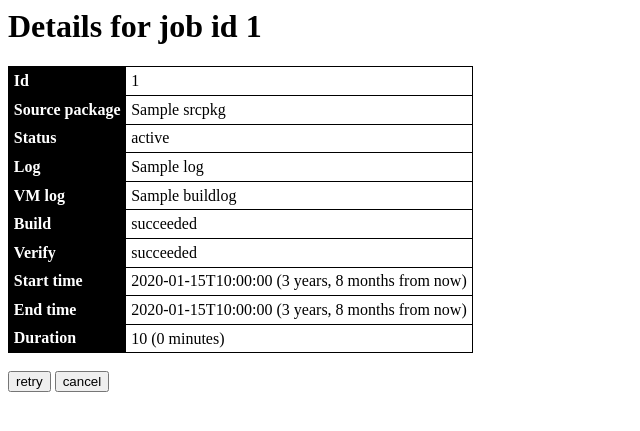
After one commit to jon-turney/carpetbag-django, a Django app: template builds/templates/builds/detail.html in a window 1280 px wide. The commit adds this page. Shown: the top 431 px of the page, without its empty margins (0-640 px from the left). Run offline with Django 3.2, Linux system fonts and the light colour scheme; the template is opened without the code that fills it: most values are stand-ins (such as "Sample title", 1, 10 or a date in 2020); data that the repository does not hold is empty.

Commit message:
Add detail view, with retry and cancel actions

```diff
--- a/builds/static/builds/style.css
+++ b/builds/static/builds/style.css
@@ -21,18 +21,41 @@ table.grid tr:nth-child(even) {
 }
 
 table.grid tr.yes {
-    color: green;
 }
 
 table.grid tr.no {
-    color: red;
 }
 
 table.grid tr.maybe {
-    color: orange;
 }
 
 table.grid td {
+    border: 1px solid black;
+    border-collapse: collapse;
+    padding: 0.3em;
+}
+
+table.grid td.yes {
+    background-color: green;
+}
+
+table.grid td.no {
+    background-color: red;
+}
+
+table.details {
+    border: 1px solid black;
+    border-collapse: collapse;
+}
+
+table.details th {
+    text-align: left;
+    background-color: black;
+    color: white;
+    padding: 0.3em;
+}
+
+table.details td {
     border: 1px solid black;
     border-collapse: collapse;
     padding: 0.3em;
--- a/builds/templates/builds/builds.html
+++ b/builds/templates/builds/builds.html
@@ -17,13 +17,13 @@
     </tr>
     {% for r in rows %}
         <tr class="{{ r.built|yesno }}">
-          <td>{{ r.id }}</a></td>
+          <td><a href="/builds/detail/{{ r.id }}">{{ r.id }}</a></td>
           <td>{{ r.srcpkg }}</td>
           <td>{{ r.status }}</td>
           <td><a href="/builds/log/{{ r.log }}">{{ r.log|cut:"/var/log/carpetbag/" }}</a></td>
           <td><a href="/builds/log/{{ r.buildlog }}">{{ r.buildlog|cut:"/var/log/carpetbag/" }}</a></td>
-          <td>{{ r.built|yesno:"succeeded,failed," }}</td>
-          <td>{{ r.valid|yesno:"succeeded,failed," }}</td>
+          <td class="{{ r.built|yesno }}">{{ r.built|yesno:"succeeded,failed," }}</td>
+          <td class="{{ r.valid|yesno }}">{{ r.valid|yesno:"succeeded,failed," }}</td>
           <td>{{ r.start_timestamp|date:"c" }}</td>
           <td>{{ r.end_timestamp|date:"c" }}</td>
         </tr>
--- /dev/null
+++ b/builds/templates/builds/detail.html
@@ -0,0 +1,27 @@
+{% load staticfiles %}
+{% load humanize %}
+
+<link rel="stylesheet" type="text/css" href="{% static 'builds/style.css' %}" />
+
+<h1>Details for job id {{ job.id }}</h1>
+
+<table class="details">
+<tr><th>Id</th><td>{{ job.id }}</td></tr>
+<tr><th>Source package</th><td>{{ job.srcpkg }}</td></tr>
+<tr><th>Status</th><td>{{ job.status }}</td></tr>
+<tr><th>Log</th><td>{{ job.log }}</td></tr>
+<tr><th>VM log</th><td>{{ job.buildlog }}</td></tr>
+<tr><th>Build</th><td>{{ job.built|yesno:"succeeded,failed," }}</td></tr>
+<tr><th>Verify</th><td>{{ job.valid|yesno:"succeeded,failed," }}</td></tr>
+<tr><th>Start time</th><td>{{ job.start_timestamp|date:"c" }} ({{ job.start_timestamp|naturaltime }})</td></tr>
+<tr><th>End time</th><td>{{ job.end_timestamp|date:"c" }} ({{ job.end_timestamp|naturaltime }})</td></tr>
+<tr><th>Duration</th><td>{{ job.duration }} ({{ job.start_timestamp|timesince:job.end_timestamp }})</td></tr>
+</table>
+
+<br/>
+
+<form action="/builds/action/{{ job.id }}" method="post">
+ {% csrf_token %}
+ <input type="submit" value="retry" name="retry" {{job.retry_disable}}/>
+ <input type="submit" value="cancel" name="cancel" {{job.cancel_disable}}/>
+</form>
--- a/builds/urls.py
+++ b/builds/urls.py
@@ -3,7 +3,9 @@ from django.conf.urls import url
 from . import views
 
 urlpatterns = [
-    url(r'^raw/(.*)', views.rawlog, name='raw'),
-    url(r'^log/(.*)', views.log,    name='log'),
-    url(r'^$',        views.index,  name='index'),
+    url(r'^raw/(.*)',    views.rawlog, name='raw'),
+    url(r'^log/(.*)',    views.log,    name='log'),
+    url(r'^detail/(.*)', views.detail, name='detail'),
+    url(r'^action/(.*)', views.action, name='action'),
+    url(r'^$',           views.index,  name='index'),
 ]
--- a/carpetbag/settings.py
+++ b/carpetbag/settings.py
@@ -34,6 +34,7 @@ INSTALLED_APPS = (
     'django.contrib.admin',
     'django.contrib.auth',
     'django.contrib.contenttypes',
+    'django.contrib.humanize',
     'django.contrib.sessions',
     'django.contrib.messages',
     'django.contrib.staticfiles',
@@ -105,3 +106,4 @@ USE_TZ = True
 # https://docs.djangoproject.com/en/1.8/howto/static-files/
 
 STATIC_URL = '/static/'
+STATIC_ROOT = os.path.join(BASE_DIR, "static/")
```
Also changed, not shown: builds/views.py (+48 -4 lines).
